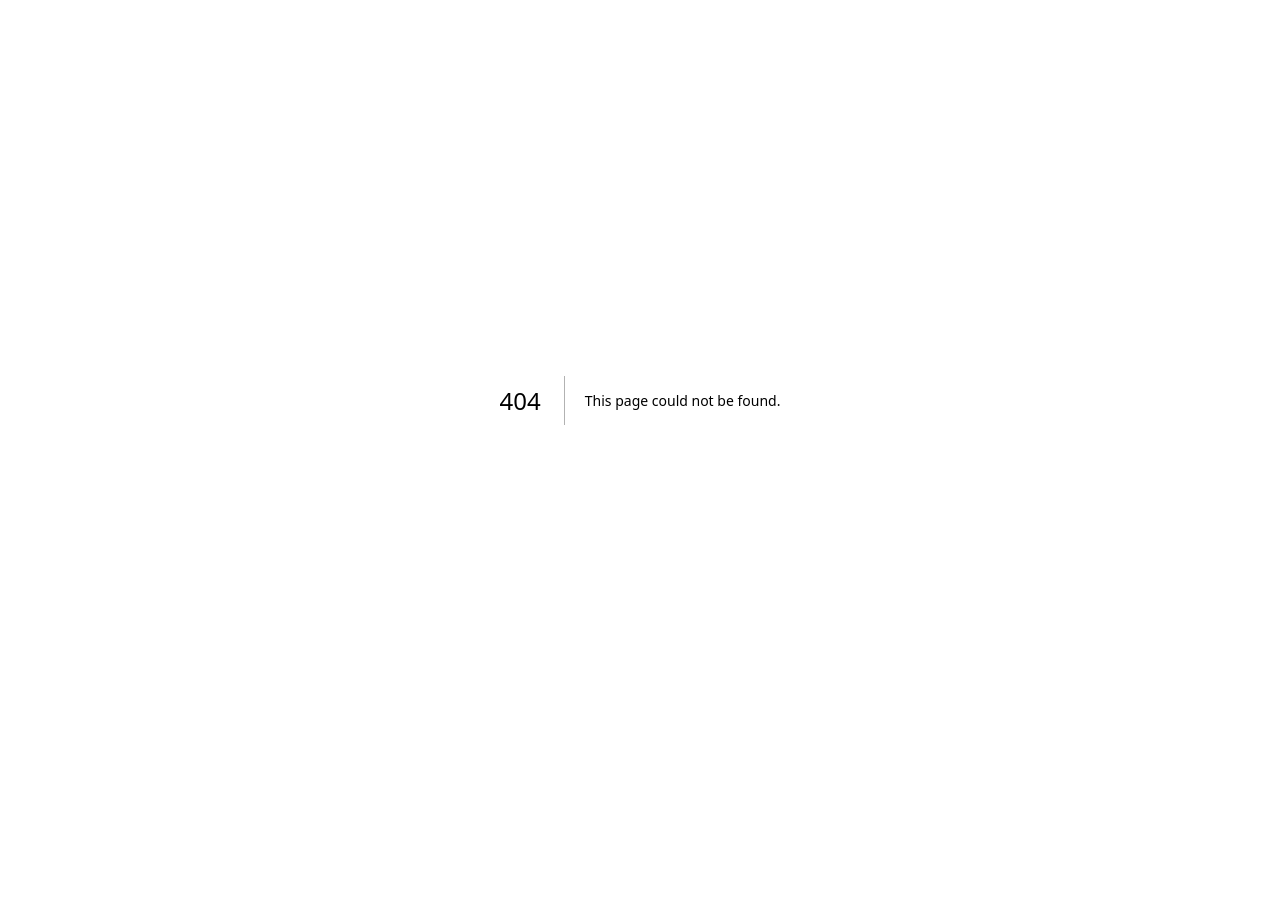
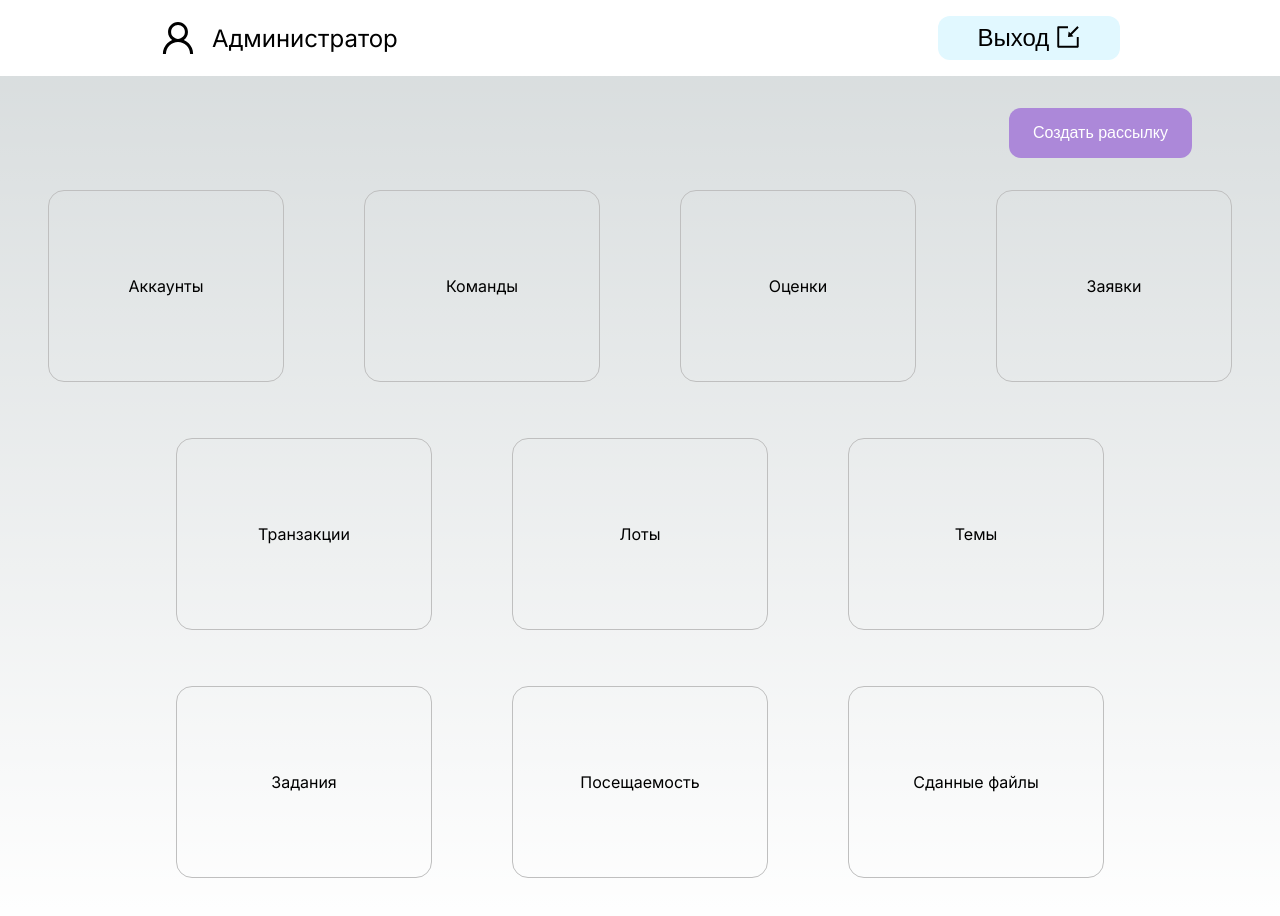
Before and after one commit to Michaelkh20/LMS-Entrepreneurship-School-Frontend, a Next.js app in the folder frontend/: page /admin in a window 1280 px wide. Before the commit this address had no page. Shown: the top 916 px of the page. Before the commit the page ends 800 px from the top, so only its background shows below. Built offline with nearby package versions, Linux system fonts and the light colour scheme.

Commit message:
несколько страниц из админа

```diff
--- /dev/null
+++ b/frontend/src/app/admin/accounts/[id]/page.module.css
@@ -0,0 +1,60 @@
+.title {
+    text-align: center;
+    font-size: 2rem;
+    margin: 2rem 0;
+}
+
+.row {
+    display: flex;
+    direction: row;
+    justify-content: space-between;
+    margin: 2rem 1rem;
+    width: 70%;
+    margin-left: 15%;
+}
+
+.left {
+    display: flex;
+    flex-direction: column;
+    gap: 1.3rem;
+}
+
+.name {
+    font-size: 1.5rem;
+    font-weight: 700;
+}
+
+.role {
+    font-size: 1.2rem;
+    font-weight: 500;
+    color: #6D6AFF;
+}
+
+.buttonRedux {
+    padding: 1rem 1rem;
+    border: none;
+    background-color: #E1F8FF;
+    font-size: 1rem;
+    border-radius: 0.75rem;
+    cursor: pointer;
+    transition: background-color 0.2s ease-in-out;
+}
+
+.buttonRedux:hover {
+    background-color: white;
+}
+
+.balance {
+    font-size: 1.2rem;
+}
+
+.line {
+    margin-top: 1.5rem;
+    margin-left: 15%;
+    display: flex;
+    direction: row;
+    align-items: center;
+    gap: 2rem;
+    font-size: 1.2rem;
+
+}
--- /dev/null
+++ b/frontend/src/app/admin/admin.module.css
@@ -0,0 +1,48 @@
+/* AdminPage.module.css */
+
+  .buttonRow {
+    display: flex;
+    direction: row;
+    justify-content: space-between;
+    margin: 2rem 5.5rem;
+  }
+
+  .button {
+    border-radius: 0.75rem;
+    padding: 1rem 1.5rem;
+    border: none;
+    background-color: #AC88D9;
+    color: white;
+    font-size: 1rem;
+    cursor: pointer;
+    transition: background-color 0.2s ease-in-out;
+  }
+
+  .button:hover {
+    background-color: #8C6FC4;
+  }
+
+  .row {
+    display: flex;
+    direction: row;
+    justify-content: center;
+    gap: 5rem;
+    margin: 2rem 3rem;
+  }
+
+  .rectangle {
+    width: 16rem;
+    height: 12rem;
+    padding: 1rem 2rem;
+    margin-bottom: 1.5em;
+    display: flex;
+    justify-content: center;
+    align-items: center;
+    cursor: pointer;
+    border: 0.1rem solid #BFBFBF;
+    border-radius: 1rem;
+    transition: background-color 0.2s ease-in-out;
+  }
+  .rectangle:hover {
+    background-color: #F2F2F2;
+  }
--- /dev/null
+++ b/frontend/src/app/admin/page.tsx
@@ -0,0 +1,61 @@
+import React from 'react';
+import styles from './admin.module.css';
+import HeaderAdmin from '@/components/headers/header-admin/header';
+
+const AdminPage: React.FC = () => {
+
+    const rectangles = [
+        { text: 'Аккаунты', link: '/accounts' },
+        { text: 'Команды', link: '/teams' },
+        { text: 'Оценки', link: '/grades' },
+        { text: 'Заявки', link: '/applications' },
+        { text: 'Транзакции', link: '/transactions' },
+        { text: 'Лоты', link: '/lots' },
+        { text: 'Темы', link: '/topics' },
+        { text: 'Задания', link: '/tasks' },
+        { text: 'Посещаемость', link: '/attendance' },
+        { text: 'Сданные файлы', link: '/submitted-files' },
+        { text: 'Редактировать формулу оценивания', link: '/edit-grading-formula' },
+    ];
+
+    return (
+        <>
+            <HeaderAdmin />
+            <div className={styles.buttonRow}>
+                <div></div>
+                <button className={styles.button}>Создать рассылку</button>
+            </div>
+            <div className={styles.row}>
+                {rectangles.slice(0,4).map((rectangle, index) => (
+                    <div
+                        key={index}
+                        className={styles.rectangle}
+                    >
+                        <p>{rectangle.text}</p>
+                    </div>
+                ))}
+            </div>
+            <div className={styles.row}>
+                {rectangles.slice(4,7).map((rectangle, index) => (
+                    <div
+                        key={index}
+                        className={styles.rectangle}
+                    >
+                        <p>{rectangle.text}</p>
+                    </div>
+                ))}
+            </div>
+            <div className={styles.row}>
+                {rectangles.slice(7,10).map((rectangle, index) => (
+                    <div
+                        key={index}
+                        className={styles.rectangle}
+                    >
+                        <p>{rectangle.text}</p>
+                    </div>
+                ))}
+            </div>
+        </>
+    );
+};
+export default AdminPage;
--- a/frontend/src/app/page.module.css
+++ b/frontend/src/app/page.module.css
@@ -5,6 +5,7 @@
   align-items: center;
   padding: 6rem;
   min-height: 100vh;
+  background-color: white;
 }
 
 .description {
```
Also changed, not shown: frontend/src/app/admin/accounts/[id]/page.tsx (added, +38 -0 lines), frontend/src/app/page.tsx (+3 -88 lines).
